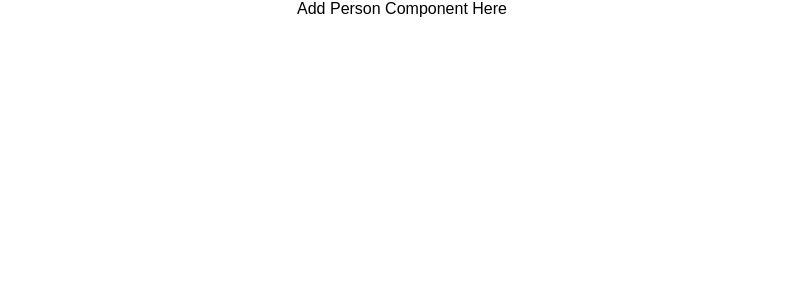
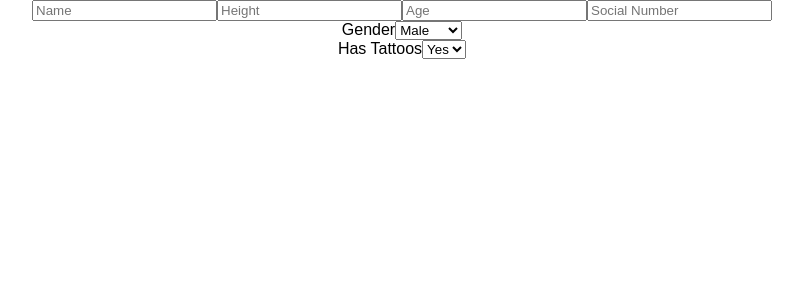
Before and after one commit to devlemire/person-lister, a React (Create React App) app in the folder public/: page / in a window 1280 px wide. Shown: the top 300 px of the page, without its empty margins (238-1041 px from the left). Built offline with nearby package versions, Linux system fonts and the light colour scheme.

Commit message:
JL master - Add elements to make a person in the AddPerson component.

```diff
--- a/public/src/components/AddPerson/AddPerson.js
+++ b/public/src/components/AddPerson/AddPerson.js
@@ -2,10 +2,39 @@ import React, { Component } from 'react'
 import './AddPerson.css'
 
 export default class AddPerson extends Component {
+   constructor () {
+      super()
+      this.state = {
+         name: '',
+         height: '',
+         age: '',
+         ss_num: '',
+         gender: 'female',
+         hasTattoos: false
+      }
+   }
+
    render () {
       return (
          <div>
-            <span>Add Person Component Here</span>
+            <input placeholder="Name" />
+            <input placeholder="Height" />
+            <input placeholder="Age" />
+            <input placeholder="Social Number" />
+            <div>
+               <span>Gender</span>
+               <select>
+                  <option value="male">Male</option>
+                  <option value="female">Female</option>
+               </select>
+            </div>
+            <div>
+               <span>Has Tattoos</span>
+               <select>
+                  <option value={ true }>Yes</option>
+                  <option value={ false }>No</option>
+               </select>
+            </div>
          </div>
       )
    }
```
